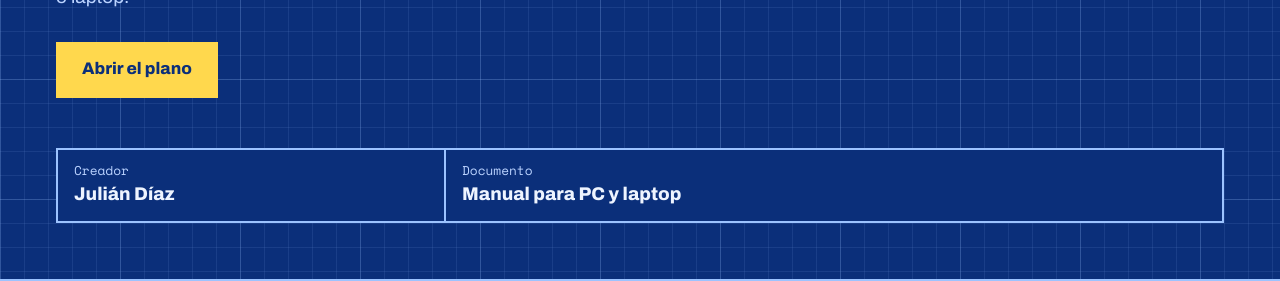
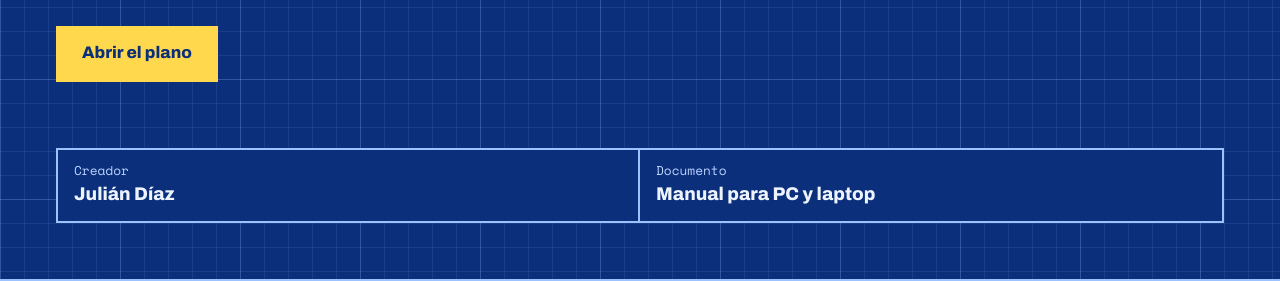
Before and after one commit to juliandiazep-cmyk/Manual_de_Mantenimiento, a plain HTML site: page Manual_de_Mantenimiento/index.html in a window 1280 px wide. Shown: the part 521-802 px from the top of the page. Drawn offline with nearby package versions, Linux system fonts and the light colour scheme.

Commit message:
Add files via upload

```diff
--- a/Manual_de_Mantenimiento/css/styles.css
+++ b/Manual_de_Mantenimiento/css/styles.css
@@ -1,59 +1,60 @@
 /* =====================================================================
-   styles.css - ASPECTO de la página (estilo "plano técnico")
+   styles.css — cómo se ve la página (estilo "plano técnico")
 
-   CÓMO SE CONECTA: index.html lo carga con <link rel="stylesheet">.
+   Cómo se conecta: index.html lo carga con <link rel="stylesheet">.
    Cada regla empieza con un SELECTOR que dice a qué elementos se aplica:
-     .nombre  -> elementos con class="nombre" (ej. .card, .bar, .dot)
-     #nombre  -> elemento con id="nombre"
+     .nombre  -> los elementos con class="nombre" (por ejemplo .card, .bar, .dot)
+     #nombre  -> el elemento con id="nombre"
      etiqueta -> todas las etiquetas de ese tipo (body, h2, footer...)
-   Las clases .dot, .sym, .card, .how y .tip también las usa app.js al
-   dibujar pasos y fallas, por eso lo dibujado ya sale con estilo.
-   Los cambios de color del botón activo salen del atributo
-   aria-pressed="true", que app.js activa y desactiva al hacer clic.
+   Algunas clases (.dot, .sym, .card, .how, .tip) también las usa app.js
+   cuando dibuja los pasos y las fallas, y por eso lo dibujado ya sale con estilo.
+   Los cambios de color de los botones (el activo en amarillo, el paso hecho
+   en verde) vienen del atributo aria-pressed="true", que app.js enciende
+   y apaga con cada clic.
    ===================================================================== */
 
-/* COLORES: variables CSS (--nombre). Se usan con var(--nombre); si quieres
-   cambiar un color de todo el sitio, solo cambias aquí:
-   bp=azul de fondo (blueprint), line=azul claro de líneas, ink=texto,
-   mut=texto atenuado, yel=amarillo de destacados, ok=verde de "hecho" */
+/* LOS COLORES: son variables CSS (--nombre) y se usan con var(--nombre).
+   Si quieres cambiar un color de toda la página, lo cambias solo aquí:
+   bp = azul de fondo (blueprint = plano), line = azul claro de las líneas,
+   ink = color del texto, mut = texto más apagado, yel = amarillo para
+   destacar, ok = verde de "hecho" */
 :root{--bp:#0B2F7A;--line:#9CC3FF;--ink:#EEF4FF;--mut:#BBD3FF;--yel:#FFD84D;--ok:#7CF0B5}
-/* Hace que el ancho incluya el relleno y el borde (más fácil de calcular tamaños) */
+/* Hace que el ancho incluya el relleno y el borde; así los tamaños son más fáciles de calcular */
 *{box-sizing:border-box}
-/* Desplazamiento suave al tocar los enlaces de la barra; scroll-padding-top deja
-   espacio para que la barra fija no tape el título de la sección (app.js lo
-   recalcula con la altura real de la barra; este valor es el de respaldo) */
+/* Hace que al tocar los enlaces de la barra la página se deslice suave.
+   scroll-padding-top deja espacio para que la barra fija no tape el título. */
 html{scroll-behavior:smooth;scroll-padding-top:4.5rem}
-/* Si la persona pidió menos animaciones en su sistema, se quita el desplazamiento suave */
+/* Si en tu sistema pediste menos animaciones, se quita el deslizamiento suave */
 @media (prefers-reduced-motion:reduce){html{scroll-behavior:auto}}
-/* FONDO CUADRICULADO: 4 degradados lineales superpuestos forman la cuadrícula del plano
-   (líneas finas cada 24px y líneas gruesas cada 120px, vertical y horizontal) */
+/* EL FONDO CUADRICULADO: son 4 degradados de líneas encimados que forman la
+   cuadrícula del plano (finas cada 24px y gruesas cada 120px, en vertical y horizontal) */
 body{margin:0;color:var(--ink);background-color:var(--bp);font:400 1.05rem/1.6 Archivo,system-ui,sans-serif;
 background-image:linear-gradient(rgba(156,195,255,.1) 1px,transparent 1px),linear-gradient(90deg,rgba(156,195,255,.1) 1px,transparent 1px),linear-gradient(rgba(156,195,255,.18) 1px,transparent 1px),linear-gradient(90deg,rgba(156,195,255,.18) 1px,transparent 1px);
 background-size:24px 24px,24px 24px,120px 120px,120px 120px}
-/* Contorno amarillo al navegar con el teclado (Tab), para ver dónde estás */
+/* Cuando navegas con el teclado (Tab), un contorno amarillo te muestra dónde estás */
 :focus-visible{outline:3px solid var(--yel);outline-offset:3px}
 h1,h2,h3,h4{margin:0;line-height:1.15}
-/* .mono: clase para texto con letra de máquina (Space Mono) */
+/* .mono: una clase para el texto con letra de máquina de escribir (Space Mono) */
 .mono{font-family:"Space Mono",monospace}
-/* PORTADA (<header class="hero">): ocupa toda la pantalla (100svh); .hero-main pone
-   el texto a la izquierda y el dibujo a la derecha con grid de 2 columnas */
-.hero{min-height:100svh;display:flex;flex-direction:column;justify-content:space-between;padding:clamp(1.2rem,5vw,3.5rem)}
+/* LA PORTADA (<header class="hero">): ocupa toda la pantalla (100svh).
+   .hero-main pone el texto a la izquierda y el dibujo a la derecha, en 2 columnas con grid */
+.hero{min-height:100svh;display:flex;flex-direction:column;justify-content:space-between;gap:2rem;padding:clamp(1.2rem,5vw,3.5rem)}
 .hero-main{display:grid;grid-template-columns:1.2fr 1fr;gap:2rem;align-items:center;margin:auto 0}
 h1{font-weight:800;font-size:clamp(2.2rem,6vw,4.3rem);letter-spacing:-.02em}
 h1 em{font-style:normal;color:var(--yel)}
 .sub{color:var(--mut);font-size:1.2rem;max-width:34rem;margin:1.2rem 0 1.8rem}
-/* Botón "Abrir el plano" (<a class="btn">); al pasar el mouse (:hover) se invierte */
+/* El botón "Abrir el plano" (<a class="btn">). Al pasar el mouse (:hover) se invierte de color */
 .btn{display:inline-block;background:var(--yel);color:var(--bp);font-weight:800;text-decoration:none;padding:.8rem 1.5rem;border:2px solid var(--yel)}
 .btn:hover{background:transparent;color:var(--yel)}
 svg{width:100%;height:auto}
-/* CAJETÍN: recuadro de 3 celdas (Materia, Autor, Documento) al pie de la portada */
-.cajetin{display:grid;grid-template-columns:repeat(3,1fr);margin:0;border:2px solid var(--line);background:var(--bp)}
+/* EL CAJETÍN: el recuadro de 2 celdas (Creador y Documento) al pie de la portada */
+.cajetin{display:grid;grid-template-columns:repeat(2,1fr);margin:0;border:2px solid var(--line);background:var(--bp)}
 .cajetin div{padding:.7rem 1rem;border-right:2px solid var(--line)}
 .cajetin div:last-child{border:0}
 dt{font:400 .8rem "Space Mono",monospace;color:var(--mut)}
 dd{margin:0;font-weight:800;font-size:1.15rem}
-/* BARRA DE NAVEGACIÓN: position:sticky la deja pegada arriba al hacer scroll;
-   .links = enlaces; .tog = botones PC/Laptop (el activo es aria-pressed="true") */
+/* LA BARRA DE NAVEGACIÓN: position:sticky la deja pegada arriba al bajar.
+   .links son los enlaces y .tog los botones PC/Laptop (el activo es el de aria-pressed="true") */
 .bar{position:sticky;top:0;z-index:10;display:flex;justify-content:space-between;align-items:center;gap:.5rem 1rem;flex-wrap:wrap;background:var(--bp);border-block:2px solid var(--line);padding:.5rem clamp(1rem,4vw,3rem)}
 .links{display:flex;gap:1rem;flex-wrap:wrap}
 .links a{color:var(--ink);text-decoration:none;font:700 .9rem "Space Mono",monospace;padding:.4rem 0}
@@ -61,35 +62,35 @@ dd{margin:0;font-weight:800;font-size:1.15rem}
 .tog button{font:700 .9rem "Space Mono",monospace;background:none;color:var(--ink);border:2px solid var(--line);padding:.45rem .9rem;cursor:pointer}
 .tog button+button{border-left:0}
 .tog button[aria-pressed="true"]{background:var(--yel);color:var(--bp);border-color:var(--yel)}
-/* CONTENIDO PRINCIPAL: centrado y con ancho máximo de 64rem */
+/* El contenido principal: centrado y con un ancho máximo de 64rem */
 main{max-width:64rem;margin:0 auto;padding:0 clamp(1rem,4vw,2rem) 4rem}
 section{padding-top:4rem}
 h2{font-size:clamp(1.6rem,4vw,2.4rem);font-weight:800;margin-bottom:.6rem}
 h2 .mono{color:var(--yel);font-size:.6em;border:2px solid var(--yel);padding:.1rem .45rem;margin-right:.5rem;vertical-align:.25em}
 .intro{color:var(--mut);max-width:40rem;margin:0 0 1rem}
-/* SECCIÓN 00: .grid = 2 columnas de tarjetas; .card = tarjeta con borde punteado
-   (como una línea de corte de plano) */
+/* SECCIÓN 00: .grid pone las tarjetas en 2 columnas y .card es cada tarjeta,
+   con borde punteado (como las líneas de corte de un plano) */
 .grid{display:grid;grid-template-columns:repeat(2,1fr);gap:1rem;margin-top:1.2rem}
 .card{border:2px dashed var(--line);background:rgba(11,47,122,.85);padding:1.1rem 1.3rem}
 .card h4{color:var(--yel);margin-bottom:.4rem;font-size:1.2rem}
-.card ul{margin:.3rem 0 0;padding-left:1.2rem}
-/* SECCIÓN 01 - RUTA: .count = contador verde; .trace = lista con una línea vertical
-   (el ::before dibuja esa línea); .dot = círculo numerado que se coloca sobre ella;
-   cuando JS pone aria-pressed="true" el círculo se pinta de verde */
+.card ul,.card ol{margin:.3rem 0 0;padding-left:1.2rem}
+/* SECCIÓN 01, LA RUTA: .count es el contador verde. .trace es la lista con una
+   línea vertical (la dibuja ::before). .dot es el círculo numerado que se apoya
+   sobre esa línea; cuando el JS le pone aria-pressed="true", se pinta de verde */
 .count{color:var(--ok);font-weight:700;margin:.3rem 0 1.2rem}
 .trace{list-style:none;margin:0;padding:0 0 0 3.4rem;position:relative}
 .trace::before{content:"";position:absolute;left:1.1rem;top:1rem;bottom:1rem;border-left:3px solid var(--line)}
 .trace li{position:relative;margin-bottom:1.2rem}
 .dot{position:absolute;left:-3.4rem;top:.2rem;width:2.4rem;height:2.4rem;border-radius:50%;background:var(--bp);color:var(--ink);border:3px solid var(--line);font:700 1rem "Space Mono",monospace;cursor:pointer}
 .dot[aria-pressed="true"]{background:var(--ok);color:var(--bp);border-color:var(--ok)}
-/* Bloque "Cómo hacerlo" / "Cómo solucionarlo" (borde amarillo a la izquierda) y .tip (consejo) */
+/* El bloque "Cómo hacerlo" / "Cómo comprobarlo y arreglarlo" (con borde amarillo a la izquierda) y el .tip, que es el consejo */
 .how{border-left:4px solid var(--yel);padding-left:1rem;margin-top:.8rem}
 .how b{font-family:"Space Mono",monospace;color:var(--yel)}
 .how ol{margin:.3rem 0 0;padding-left:1.2rem}
 .how li{margin:.3rem 0}
 .tip{font:400 .92rem "Space Mono",monospace;color:var(--yel);margin:.8rem 0 0}
-/* SECCIÓN 02 - DIAGNÓSTICO: .diag = 2 columnas (botones .syms a la izquierda, tarjeta .fix
-   a la derecha); .sym = cada botón de falla, amarillo si está seleccionado */
+/* SECCIÓN 02, EL DIAGNÓSTICO: .diag son 2 columnas (los botones .syms a la izquierda
+   y la tarjeta .fix a la derecha). .sym es cada botón de síntoma, amarillo si es el elegido */
 .diag{display:grid;grid-template-columns:19rem 1fr;gap:1rem;align-items:start}
 .syms{display:grid;gap:.4rem}
 .sym{text-align:left;font:600 1rem Archivo,sans-serif;color:var(--ink);background:none;border:2px solid var(--line);padding:.7rem .9rem;cursor:pointer}
@@ -98,14 +99,14 @@ h2 .mono{color:var(--yel);font-size:.6em;border:2px solid var(--yel);padding:.1r
 .fix dl{margin:.5rem 0 0}
 .fix dt{color:var(--yel);margin-top:.7rem}
 .fix dd{margin:0}
-/* SECCIÓN 03 - CALENDARIO: .route = 5 columnas, cada <li> con una línea amarilla arriba */
+/* SECCIÓN 03, EL RITMO: .route son 5 columnas; cada <li> lleva una línea amarilla arriba */
 .route{list-style:none;margin:1.5rem 0 0;padding:0;display:grid;grid-template-columns:repeat(5,1fr);gap:1rem;position:relative}
 .route li{border-top:4px solid var(--yel);padding-top:.8rem;color:var(--mut)}
 .route b{display:block;color:var(--ink);font-family:"Space Mono",monospace}
-/* Pie de página */
+/* El pie de página */
 footer{border-top:2px solid var(--line);padding:1.5rem;text-align:center;color:var(--mut)}
-/* SECCIÓN 04 - FUENTES: .src = lista numerada de enlaces; cada <li> tiene el enlace y,
-   debajo, un <span> con lo que respalda esa fuente (display:block lo pone en otra línea) */
+/* SECCIÓN 04, LAS FUENTES: .src es una lista numerada de enlaces. Cada <li> trae el enlace
+   y, debajo, un <span> que dice qué respalda esa fuente (display:block lo manda a otra línea) */
 .src{margin:1.2rem 0 0;padding-left:1.5rem}
 .src li{margin:0 0 1rem}
 .src a{color:var(--ink);font-weight:600;text-decoration-color:var(--yel);text-underline-offset:3px}
@@ -113,6 +114,6 @@ footer{border-top:2px solid var(--line);padding:1.5rem;text-align:center;color:v
 .src span{display:block;color:var(--mut);font-size:.95rem}
 .src code{font-family:"Space Mono",monospace;color:var(--yel)}
 
-/* RESPONSIVE: en pantallas de 820px o menos (celulares) todo pasa a 1 columna
-   (el calendario a 2) para que se lea bien */
-@media (max-width:820px){html{scroll-padding-top:8rem}.hero-main,.grid,.diag{grid-template-columns:1fr}.route{grid-template-columns:1fr 1fr}.cajetin{grid-template-columns:1fr}.cajetin div{border-right:0;border-bottom:2px solid var(--line)}}
+/* PARA CELULARES: en pantallas de 820px o menos todo pasa a 1 columna
+   (el ritmo, a 2) para que se lea bien */
+@media (max-width:820px){.hero-main,.grid,.diag{grid-template-columns:1fr}.route{grid-template-columns:1fr 1fr}.cajetin{grid-template-columns:1fr}.cajetin div{border-right:0;border-bottom:2px solid var(--line)}}
```
